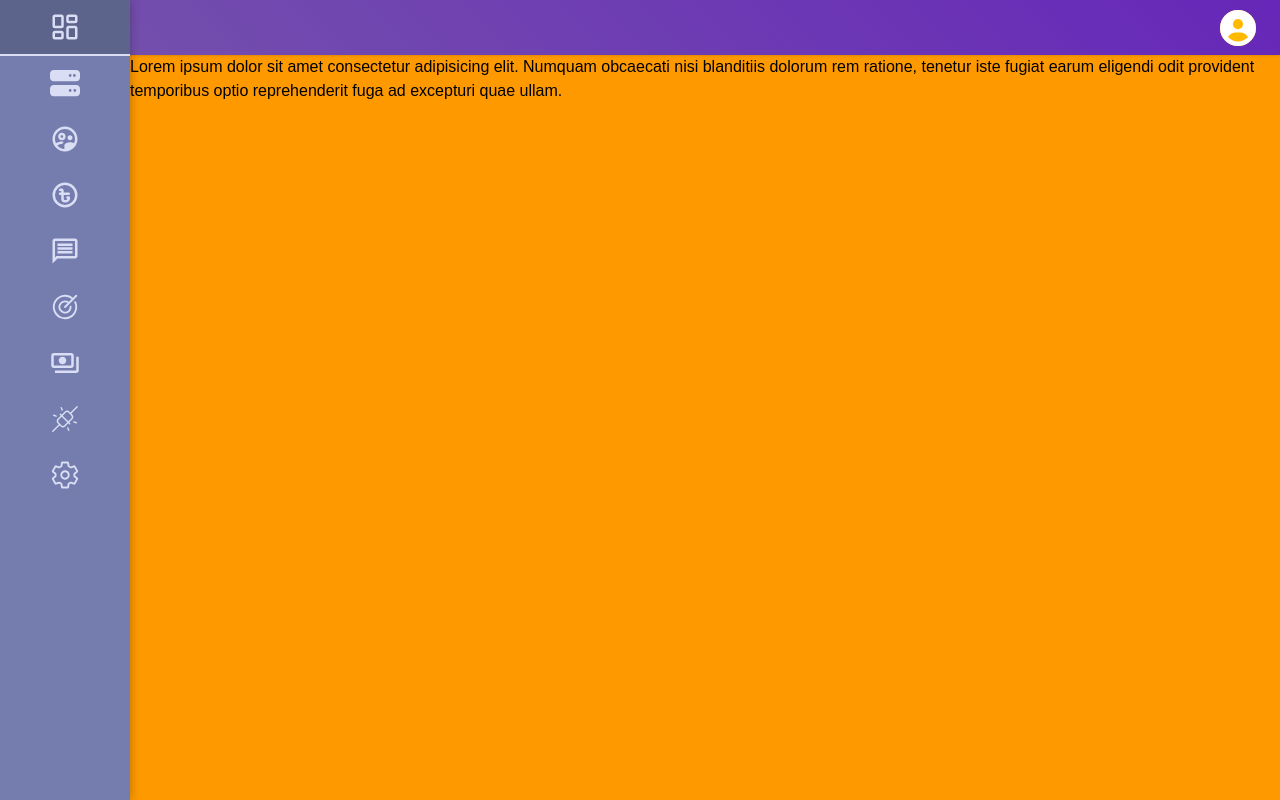
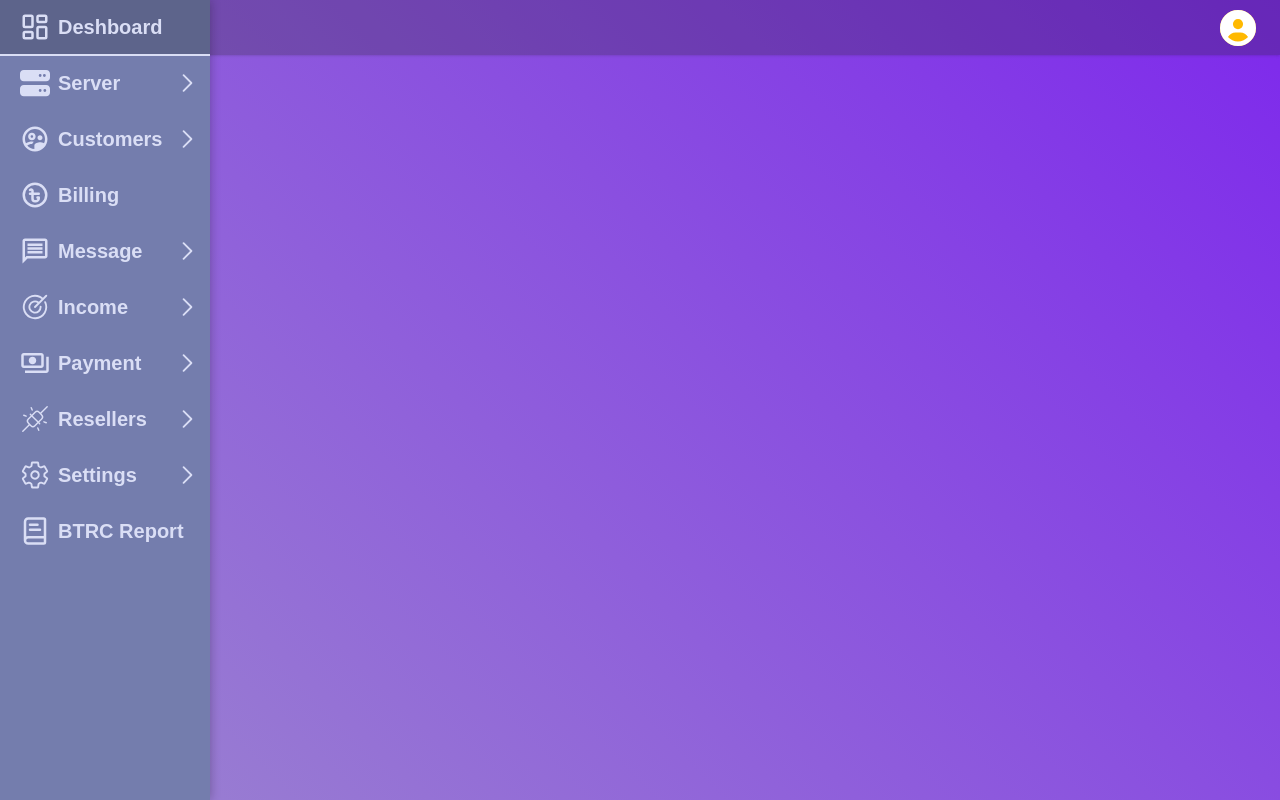
Before and after one commit to anonto42/ISP-Management-System, a Next.js app: page /admin in a window 1280 px wide. Built offline with nearby package versions, Linux system fonts and the light colour scheme.

Commit message:
done with the side bar of the admin deshboard page

```diff
--- a/app/admin/globals.css
+++ b/app/admin/globals.css
@@ -17,6 +17,6 @@ body {
     @apply px-5 py-2 bg-[#1418d1] text-white rounded-2xl text-xl active:scale-95 duration-100 ease-in-out shadow shadow-[#1f1f1f5e]
   }
   .icon-box{
-    @apply w-full py-3 text-3xl flex justify-center items-center cursor-pointer text-[#dadef5] border-b-2 border-transparent
+    @apply w-full py-3 text-3xl flex flex-col justify-around items-center cursor-pointer text-[#dadef5] border-b-2 border-transparent px-2 pl-1 relative
   }
 }
--- a/app/admin/layout.tsx
+++ b/app/admin/layout.tsx
@@ -15,8 +15,8 @@ const geistMono = Geist_Mono({
 });
 
 export const metadata: Metadata = {
-  title: "Create Next App",
-  description: "Generated by create next app",
+  title: "Amin page of the softwer",
+  description: "Manage you softwer from hear",
 };
 
 export default function RootLayout({
@@ -32,7 +32,7 @@ export default function RootLayout({
         <div className="relative w-full h-full">
             <NaveBar/>
             <SideBar/>
-            <div className='w-full h-full pt-[55px] pl-[80px] md:pl-[130px]'>
+            <div className='w-full h-full pt-[55px] pl-[80px] lg:pl-[210px]'>
                 {children}
             </div>
         </div>
--- a/app/admin/page.tsx
+++ b/app/admin/page.tsx
@@ -1,13 +1,8 @@
-import NaveBar from '@/components/admin/NaveBar'
-import SideBar from '@/components/admin/SideBar'
-import React from 'react'
+import React from 'react';
 
 const AdminDeshboard = () => {
   return (
-    <div className='w-full h-full bg-amber-500'>
-      <div>
-        Lorem ipsum dolor sit amet consectetur adipisicing elit. Numquam obcaecati nisi blanditiis dolorum rem ratione, tenetur iste fugiat earum eligendi odit provident temporibus optio reprehenderit fuga ad excepturi quae ullam.
-      </div>
+    <div className='w-full h-full'>
     </div>
   )
 }
--- a/app/layout.tsx
+++ b/app/layout.tsx
@@ -13,8 +13,8 @@ const geistMono = Geist_Mono({
 });
 
 export const metadata: Metadata = {
-  title: "Create Next App",
-  description: "Generated by create next app",
+  title: "Isp Management system",
+  description: "This is a softwer for Inter net service providers. They can manage there users in hear",
 };
 
 export default function RootLayout({
--- /dev/null
+++ b/components/admin/Boxes/SideBareIconBox.tsx
@@ -0,0 +1,91 @@
+"use client"
+import React, { SetStateAction, useState } from 'react';
+import { selection } from '../SideBar';
+import { GoChevronDown, GoChevronRight } from 'react-icons/go';
+import { IconType } from 'react-icons';
+
+interface InputFromMainPage{
+    Icon: IconType;
+    setElementState: React.Dispatch<SetStateAction<selection>>;
+    Title: string;
+    state: selection;
+    index: number;
+    DropeDowne: boolean;
+    SecondarySections: string[];
+}
+
+const SideBareIconBox = (data:InputFromMainPage) => {
+    const [bar,setBar] = useState(true);
+    const secondaryBarHeight = data.SecondarySections.length*45;
+    const mobileViewSecondaryBarHeight = data.SecondarySections.length*44;
+  return (
+    <div
+    className={
+        data.state.index === data.index? 'icon-box border-b-2 bg-[#00000033] border-[#dadef5]':"icon-box"
+    }>
+        <div className='w-full h-full flex justify-between pl-4'
+           onClick={()=>{
+                data.setElementState({index:data.index,innerIndex:undefined});
+                setBar(true)
+            }}
+        >
+            <div className='flex items-center'>
+                <data.Icon />
+                <h4 className='text-xl ml-2 hidden lg:block'>{data.Title}</h4>
+            </div>
+            {
+                data.DropeDowne? data.state.index === data.index? (<GoChevronDown className='mt-[0.5px]'/>):(<GoChevronRight />) : <></>
+            }
+        </div>
+        {/* Secondary bar inner bar height h-[60px] */}
+        <div
+            className={`w-full hidden lg:block ease-in-out duration-200 ${
+                data.state.index !== data.index ? "h-0 p-0" : ""
+            } overflow-clip text-lg bg-[#12061915] rounded-lg`}
+            style={{
+                height: data.state.index === data.index ? `${secondaryBarHeight}px` : '0',
+                marginTop: data.SecondarySections.length > 0 && data.state.index === data.index ? "8px":"0",
+                paddingBottom: data.SecondarySections.length > 0 && data.state.index === data.index ? "16px":"0"
+            }}
+            >
+            {data.SecondarySections.map((item, index) => (
+                <h4
+                key={index}
+                onClick={() => data.setElementState({ index: data.index, innerIndex: index ,name:item})}
+                className={`pl-14 border-b py-2 duration-75 ease-linear active:bg-[#327ab965] ${data.state.innerIndex === index? "bg-[#006cf84f]":"bg-transparent"}`}
+                >
+                {item}
+                </h4>
+            ))}
+        </div>
+        {/* BarFor mobile view */}
+        {
+            bar?(
+                <div
+                    className={`absolute lg:hidden ease-in-out duration-300 w-[150px] ${data.state.index !== data.index? "h-0":""} bg-[#40d4b43a] top-12 left-21 shadow shadow-[#0000006c] rounded-sm overflow-clip`}
+                    style={{
+                        height: data.state.index === data.index ? `${mobileViewSecondaryBarHeight}px` : '0',
+                    }}
+                    >
+                    {
+                        data.SecondarySections.map((item,index)=>{
+                            return <h4
+                                key={index}
+                                onClick={()=>{
+                                    data.setElementState({index:data.index,innerIndex:index, name:item});
+                                    setTimeout(()=>{
+                                        setBar(false)
+                                    },2000)
+                                }}
+                                className={`text-lg text-center py-2 border-b duration-75 ease-linear active:bg-[#0000004b] ${ data.state.innerIndex === index?"bg-[#2f4a8fcb]":"bg-transparent" }`}
+                                >{item}</h4>
+                        })
+                    }
+                </div>
+            ):(<></>)
+        }
+    </div>
+  )
+}
+
+export default SideBareIconBox
--- a/components/admin/SideBar.tsx
+++ b/components/admin/SideBar.tsx
@@ -1,6 +1,6 @@
 "use client"
 import React, { useState } from 'react';
-import { LuLayoutDashboard } from "react-icons/lu";
+import { LuBookText, LuLayoutDashboard } from "react-icons/lu";
 import { FaServer } from "react-icons/fa6";
 import { MdOutlineSupervisedUserCircle } from "react-icons/md";
 import { TbCoinTaka } from "react-icons/tb";
@@ -9,98 +9,95 @@ import { PiTarget } from "react-icons/pi";
 import { MdOutlinePayments } from "react-icons/md";
 import { PiPlugsConnectedLight } from "react-icons/pi";
 import { IoSettingsOutline } from "react-icons/io5";
+import { IconType } from 'react-icons';
+import SideBareIconBox from './Boxes/SideBareIconBox';
 
-interface selection{
+export interface selection{
     index: number;
     innerIndex?: number;
+    name?: string;
 }
 
+interface oneBox{
+    Icon: IconType;
+    Title: string;
+    subSections: string[];
+}
+
+const barAndShowInfo: oneBox[] = [
+    {
+        Icon: LuLayoutDashboard,
+        Title: "Deshboard",
+        subSections:[]
+    },
+    {
+        Icon: FaServer,
+        Title: "Server",
+        subSections:["Live","PPPoE Secrect"]
+    },
+    {
+        Icon: MdOutlineSupervisedUserCircle,
+        Title: "Customers",
+        subSections:["All","Add new"]
+    },
+    {
+        Icon: TbCoinTaka,
+        Title: "Billing",
+        subSections:[]
+    },
+    {
+        Icon: MdOutlineMessage,
+        Title: "Message",
+        subSections:["All","Individual"]
+    },
+    {
+        Icon: PiTarget,
+        Title: "Income",
+        subSections:["Income","Expense","Stuff"]
+    },
+    {
+        Icon: MdOutlinePayments,
+        Title: "Payment",
+        subSections:["Bkash","Nagod","Rocket","Upay","Credit Card"]
+    },
+    {
+        Icon: PiPlugsConnectedLight,
+        Title: "Resellers",
+        subSections:["Add New","View","Top-Up"]
+    },
+    {
+        Icon: IoSettingsOutline,
+        Title: "Settings",
+        subSections:["Config","User Portal"]
+    },
+    {
+        Icon: LuBookText,
+        Title: "BTRC Report",
+        subSections:[]
+    },
+];
+
 const SideBar = () => {
-    const [obg,setObg] = useState<selection>({index:1,innerIndex:1})
+    const [section,setSection] = useState<selection>({index:0,innerIndex:0})
   return (
-    <section className='h-svh w-[80px] md:w-[130px] bg-[#747dad] shadow-[0px_0px_10px_rgba(12,12,12,0.3)] absolute z-10'>
+    <section className='h-svh w-[80px] lg:w-[210px] bg-[#747dad] shadow-[0px_0px_10px_rgba(12,12,12,0.3)] absolute z-10 font-semibold'>
         <div className='w-full h-full'>
-            <div
-                onClick={()=>{
-                    setObg({index:1})
-                }}
-                className={
-                    obg.index === 1? 'icon-box border-b-2 bg-[#00000033] border-[#dadef5]':"icon-box"
-                }>
-                <LuLayoutDashboard />
-            </div>
-            <div
-                onClick={()=>{
-                    setObg({index:2})
-                }}
-                className={
-                    obg.index === 2? 'icon-box border-b-2 bg-[#00000033] border-[#dadef5]':"icon-box"
-                }>
-                <FaServer />
-            </div>
-            <div
-                onClick={()=>{
-                    setObg({index:3})
-                }}
-                className={
-                    obg.index === 3? 'icon-box border-b-2 bg-[#00000033] border-[#dadef5]':"icon-box"
-                }>
-                <MdOutlineSupervisedUserCircle />
-            </div>
-            <div
-                onClick={()=>{
-                    setObg({index:4})
-                }}
-                className={
-                    obg.index === 4? 'icon-box border-b-2 bg-[#00000033] border-[#dadef5]':"icon-box"
-                }>
-                <TbCoinTaka />
-            </div>
-            <div
-                onClick={()=>{
-                    setObg({index:5})
-                }}
-                className={
-                    obg.index === 5? 'icon-box border-b-2 bg-[#00000033] border-[#dadef5]':"icon-box"
-                }>
-                <MdOutlineMessage />
-            </div>
-            <div
-                onClick={()=>{
-                    setObg({index:6})
-                }}
-                className={
-                    obg.index === 6? 'icon-box border-b-2 bg-[#00000033] border-[#dadef5]':"icon-box"
-                }>
-                <PiTarget />
-            </div>
-            <div
-                onClick={()=>{
-                    setObg({index:7})
-                }}
-                className={
-                    obg.index === 7? 'icon-box border-b-2 bg-[#00000033] border-[#dadef5]':"icon-box"
-                }>
-                <MdOutlinePayments />
-            </div>
-            <div
-                onClick={()=>{
-                    setObg({index:8})
-                }}
-                className={
-                    obg.index === 8? 'icon-box border-b-2 bg-[#00000033] border-[#dadef5]':"icon-box"
-                }>
-                <PiPlugsConnectedLight />
-            </div>
-            <div
-                onClick={()=>{
-                    setObg({index:9})
-                }}
-                className={
-                    obg.index === 9? 'icon-box bg-[#00000033] border-[#dadef5]':"icon-box"
-                }>
-                <IoSettingsOutline />
-            </div>
+            {
+                barAndShowInfo.map((element,index)=>{
+                    return (
+                        <SideBareIconBox
+                            key={index}
+                            Icon={element.Icon}
+                            Title={element.Title}
+                            index={index}
+                            SecondarySections={element.subSections}
+                            setElementState={setSection}
+                            state={section}
+                            DropeDowne={ element.subSections.length > 0 }
+                        />
+                    )
+                })
+            }
         </div>
     </section>
   )
```
